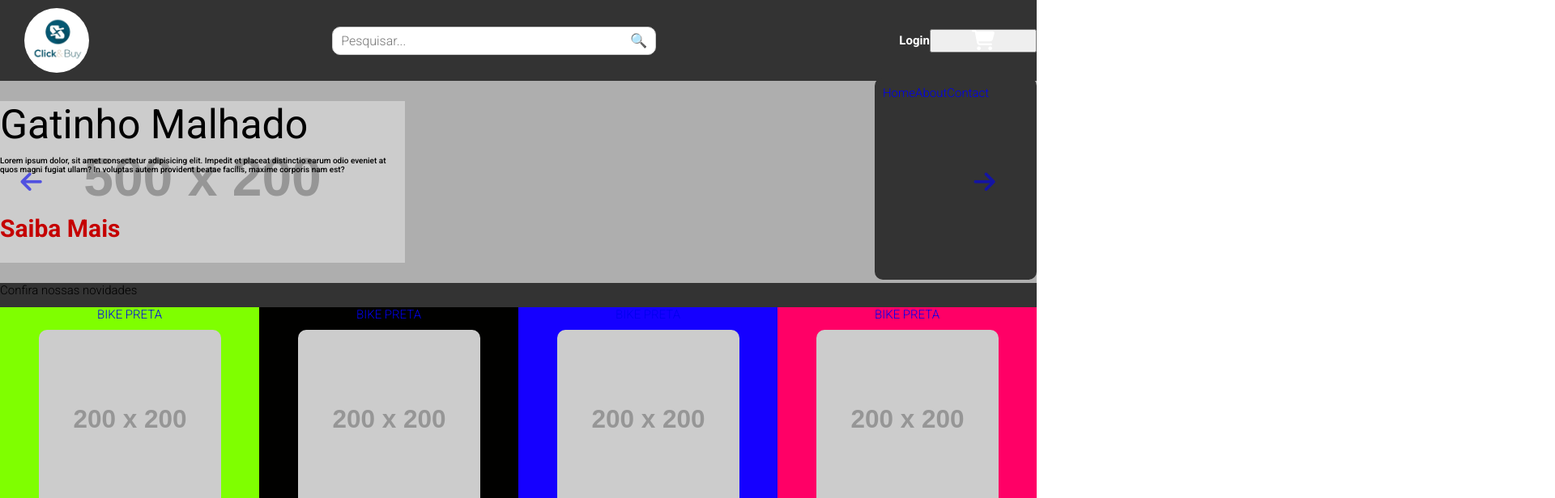
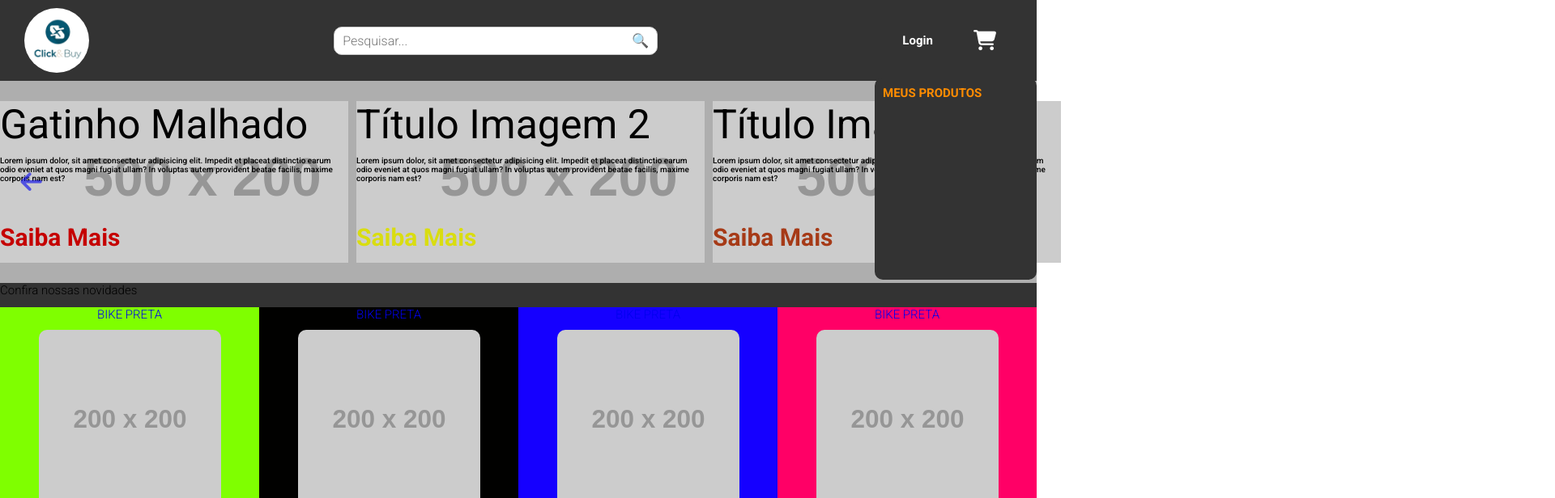
Before and after one commit to Andrekrykhtine/e-commerce, a plain HTML site: page index.html in a window 1280 px wide. Both pictures are taken after a click on the button 1213 px from the left and 50 px from the top of the page. Shown: the top 616 px of the page at 81% size, 1920 px wide, since content can reach past the window. Drawn offline with Linux system fonts and the light colour scheme; placeholder pictures from the web are drawn by us.

Commit message:
arrumando carrossel

```diff
--- a/index.html
+++ b/index.html
@@ -41,9 +41,11 @@
 
             <nav id="menu_car" class="menu_car">
                 <ul>
-                    <li><a href="#home">Home</a></li>
-                    <li><a href="#about">About</a></li>
-                    <li><a href="#contact">Contact</a></li>
+                    <li>
+                        <p href="#home">MEUS PRODUTOS</p>
+                    </li>
+                    <li><a href="#about"></a></li>
+                    <li><a href="#contact"></a></li>
                 </ul>
             </nav>
         </div>
@@ -67,9 +69,9 @@
                             </p>
                             <a href="#" class="botao rosa">Saiba Mais</a>
                         </div>
-                    </div>
 
-                    <div class="slide slide-verde">
+
+
                             <div class="conteudo two">
                                 <h2 class="titulo">Título Imagem 2</h2>
                                 <p class="texto">
@@ -81,9 +83,9 @@
                                 </p>
                                 <a href="#" class="botao verde">Saiba Mais</a>
                             </div>
-                    </div>
 
-                    <div class="slide slide-laranja ">
+
+
                             <div class="conteudo three">
                                 <h2 class="titulo">Título Imagem 3</h2>
                                 <p class="texto">
@@ -94,6 +96,7 @@
                                     maxime corporis nam est?
                                 </p>
                                 <a href="#" class="botao laranja">Saiba Mais</a>
+
                         </div>
                     </div>
 
@@ -109,9 +112,8 @@
                             </p>
                             <a href="#" class="botao azul">Saiba Mais</a>
                         </div>
-                    </div>
 
-                    <div class="slide slide-red">
+
                             <div class="conteudo five">
                                 <h2 class="titulo">Título Imagem 5</h2>
                                 <p class="texto">
@@ -123,9 +125,9 @@
                                 </p>
                                 <a href="#" class="botao azul">Saiba Mais</a>
                             </div>
-                    </div>
 
-                    <div class="slide slide-gray">
+
+
                             <div class="conteudo six">
                                 <h2 class="titulo">Título Imagem 5</h2>
                                 <p class="texto">
@@ -137,6 +139,7 @@
                                 </p>
                                 <a href="#" class="botao azul">Saiba Mais</a>
                             </div>
+
                     </div>
                 </div>
                 <a href="#" id="seta-avancar" class="seta-avancar opacidade">
--- a/src/css/carrossel.css
+++ b/src/css/carrossel.css
@@ -31,12 +31,18 @@
   }*/
     .imagens-slider .slide{
         opacity: 0;
+        position: absolute;
       }
-
+  .conteudo{
+    flex: 1;
+    min-width: 200px;
+    max-width: 430px;
+  }
 
 
   .imagens-slider .slide.mostrar{
     opacity: 1;
+    position: relative;
   }
 
   .opacidade {
--- a/src/css/header.css
+++ b/src/css/header.css
@@ -98,17 +98,21 @@ ul {
     position: absolute;
     right: 0%;
     top: 12%;
-    text-align: right;
-    padding: 10px;
     border-radius: 10px;
-    font-size: 15px;
-    font-weight: 500;
     display: none;
     transform: translateY(-10px);
     transition: opacity 0.5s ease, transform 0.5s ease;
 }
+.menu_car p   {
+    color: #FF8C00;
+    font-size: 15px;
+    font-weight: 700;
+    padding: 10px;
+
+  }
 .menu_car.show{
   display: block;
   opacity: 1;
     transform: translateY(0);
+    z-index: 2;
 }
--- a/src/css/main.css
+++ b/src/css/main.css
@@ -1,6 +1,7 @@
 /* PROMOÇÃO */
 .promotion {
     display: flex;
+    flex-direction: row;
 
 }
 
@@ -16,6 +17,10 @@
     display: flex;
     gap: 10px;
     width: 100vw;
+}
+.slide{
+    display: flex;
+    gap: 10px;
 }
 
 .conteudo.one {
--- a/src/css/reset.css
+++ b/src/css/reset.css
@@ -13,3 +13,8 @@ html{
 ul, li{
     list-style: none;
 }
+button {
+    all: unset; /* Remove todas as propriedades padrão */
+    display: inline-block; /* Garante que o botão seja exibido corretamente */
+    cursor: pointer; /* Adiciona o cursor de "mão" */
+}
--- a/src/js/carrossel.js
+++ b/src/js/carrossel.js
@@ -68,4 +68,4 @@ function mostrarImagem() {
       setaAvancar.classList.remove('opacidade');
     }
   }
-// setaVoltar.style.display = 'none';
+//setaVoltar.style.display = 'none';
```
Also changed, not shown: src/js/carrinho.js (+14 -0 lines). Lines whose indentation alone changed are shown as unchanged.
